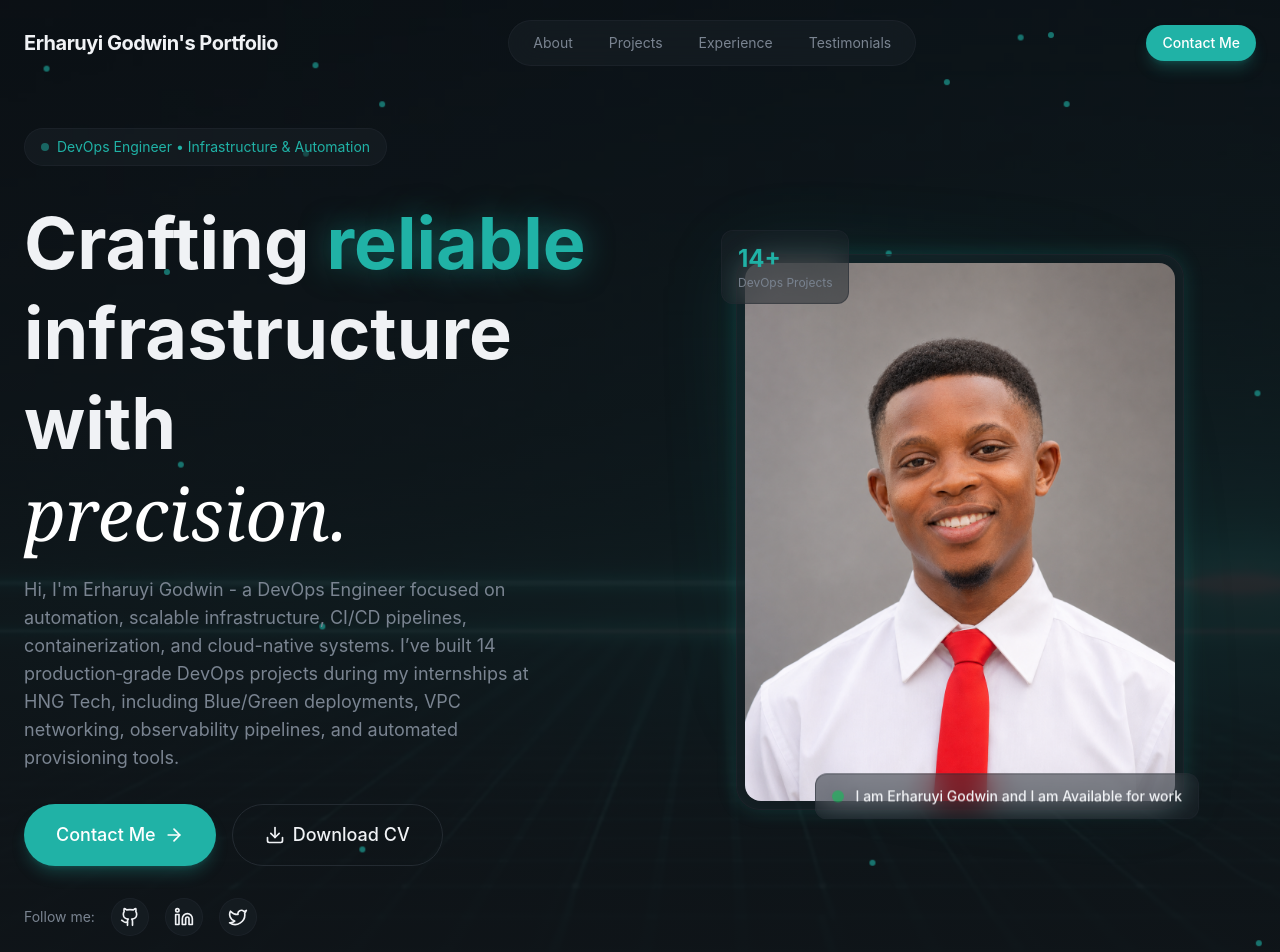
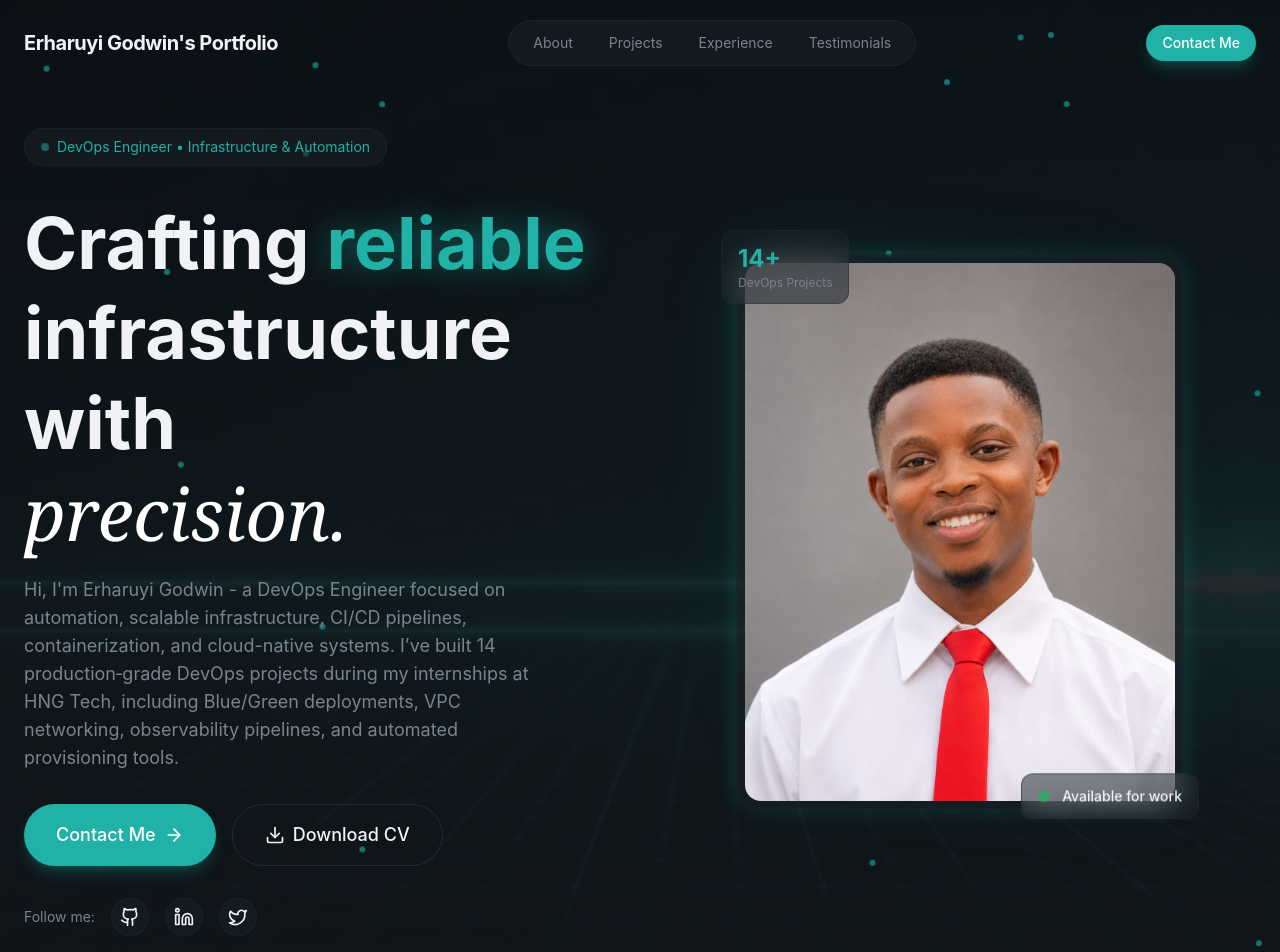
Before and after one commit to Godwin-Techie/portfolio, a React (Vite) app: page / in a window 1280 px wide. Shown: the top 952 px of the page. Built offline with nearby package versions, Linux system fonts and the light colour scheme.

Commit message:
Fixed Available to work text

```diff
--- a/src/sections/Hero.jsx
+++ b/src/sections/Hero.jsx
@@ -165,7 +165,7 @@ export const Hero = () => {
                   <div className="flex items-center gap-3">
                     <div className="w-3 h-3 bg-green-500 rounded-full animate-pulse" />
                     <span className="text-sm font-medium">
-                      I am Erharuyi Godwin and I am Available for work
+                      Available for work
                     </span>
                   </div>
                 </div>
```
